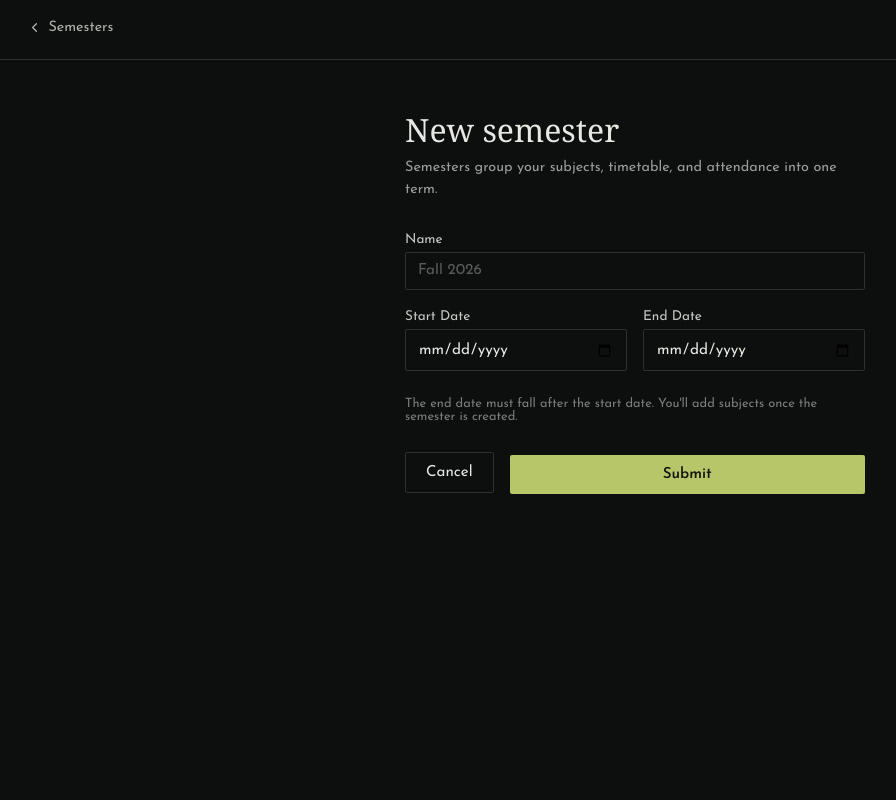
After one commit to SujaySimha2/classlog, a Flask app: page /semesters/create in a window 1280 px wide. The commit adds this page. Shown: the whole page, without its empty margins (5-901 px from the left). Run offline with Flask 3, Linux system fonts and the light colour scheme; the visitor is signed in with stand-in values (Sample User, id 1); some web fonts are replaced.

Commit message:
feat: Create feature to add semesters

```diff
--- a/app/__init__.py
+++ b/app/__init__.py
@@ -9,11 +9,13 @@ from config import DevelopmentConfig
 from .exts import db, migrate, login_manager
 from .main import index
 from .auth import auth
+from .semesters import semesters_bp
 from .models import *
 
 def register_blueprints(app):
     app.register_blueprint(index)
     app.register_blueprint(auth)
+    app.register_blueprint(semesters_bp)
 
 def register_extensions(app):
     db.init_app(app)
--- a/app/auth.py
+++ b/app/auth.py
@@ -25,7 +25,7 @@ def signup():
             password: str = generate_password_hash(request.form.get("password")) # pyright: ignore
             id = "".join(choices(chars, k=5))
             if User.query.filter_by(email=email).first() is not None:
-                flash("Email already exists!")
+                flash("Email already exists!", category="error")
             else:
                 user = User(id=id, username=username, email=email, password_hash=password) # pyright: ignore
                 session["current_user_id"] = user.id
@@ -55,10 +55,10 @@ def login():
 
             else:
                 if user is None:
-                    flash("Email cannot be found!")
+                    flash("Email cannot be found!", category="error")
                 else:
                     if not check_password_hash(user.password_hash, password):
-                        flash("Password is incorrect!")
+                        flash("Password is incorrect!", category="error")
         return render_template("login.html", form=LoginForm())
     else:
         return redirect("/")
--- a/app/forms.py
+++ b/app/forms.py
@@ -1,5 +1,5 @@
 from flask_wtf import FlaskForm
-from wtforms import StringField, PasswordField, SubmitField
+from wtforms.fields import StringField, PasswordField, SubmitField, DateField
 from wtforms.validators import DataRequired
 
 
@@ -14,3 +14,9 @@ class LoginForm(FlaskForm):
     email = StringField(validators=[DataRequired()])
     password = PasswordField(validators=[DataRequired()])
     submit = SubmitField()
+
+class SemesterForm(FlaskForm):
+    name = StringField(validators=[DataRequired()])
+    start_date = DateField(validators=[DataRequired()], format="%d-%m-%Y")
+    end_date = DateField(validators=[DataRequired()], format="%d-%m-%Y")
+    submit = SubmitField()
--- /dev/null
+++ b/app/semesters.py
@@ -0,0 +1,47 @@
+from flask import Blueprint, render_template, redirect, url_for, flash, request, session
+from flask_login import login_required
+#---------------------------------------------------------
+from .exts import db
+from .models import Semester
+from .forms import SemesterForm
+#---------------------------------------------------------
+from random import choices
+from string import ascii_uppercase, ascii_lowercase, digits
+import datetime
+
+semesters_bp = Blueprint("semesters", __name__)
+
+@semesters_bp.route("/semesters/create", methods=["GET", "POST"])
+@login_required
+def create_semester():
+    session["_flashes"] = []
+    chars = ascii_uppercase + ascii_lowercase + digits
+    #if session.get("current_user_id") is not None:
+    if request.method == "POST":
+        name = request.form.get("name")
+        start_date_str = request.form.get("start_date")
+        end_date_str = request.form.get("end_date")
+
+        # Convert string dates to datetime objects
+        start_date = datetime.datetime.strptime(start_date_str, "%Y-%m-%d").date() #pyright:ignore
+        end_date = datetime.datetime.strptime(end_date_str, "%Y-%m-%d").date() #pyright:ignore
+
+        uid = session.get("current_user_id")
+        id = "".join(choices(chars, k=5))
+
+        if start_date >= end_date:
+            flash("Start date must be before end date.", category="error")
+        else:
+            semester = Semester(id=id, uid=uid, name=name, start_date=start_date, end_date=end_date) #pyright:ignore
+            db.session.add(semester)
+            db.session.commit()
+            return redirect(url_for("semesters.list_semesters"))
+    return render_template("create_semester.html", form=SemesterForm())
+    #else:
+     #   flash("You need to be logged in to create a semester.")
+      #  return redirect(url_for("auth.login"))
+
+@semesters_bp.route("/semesters", methods=["GET"])
+@login_required
+def list_semesters():
+    return ""
--- a/app/static/styles/main.css
+++ b/app/static/styles/main.css
@@ -49,7 +49,7 @@ a {
 }
 
 .navbar-link {
-  font-size: 1rem;
+  font-size: 0.95rem;
   color: var(--text);
   text-decoration: none;
   border-bottom: 1px solid transparent;
@@ -78,8 +78,8 @@ a {
 
 .navbar-brand span {
   font-family: var(--font-serif);
-  font-size: 1.25rem;
-  font-weight: 600;
+  font-size: 1.45rem;
+  font-weight: 400;
   letter-spacing: 0.01em;
 }
 
@@ -102,8 +102,8 @@ a {
 
 .auth-panel h1 {
   font-family: var(--font-serif);
-  font-weight: 600;
-  font-size: 1.65rem;
+  font-weight: 400;
+  font-size: 2rem;
   margin: 0 0 0.4rem;
 }
 
@@ -267,13 +267,118 @@ a {
 
 /* ---------- Responsive ---------- */
 
+/* ---------- Minimal top bar (in-app focused pages) ---------- */
+
+.topbar {
+  padding: 1.25rem 2rem;
+  border-bottom: 1px solid var(--border);
+}
+
+.topbar-back {
+  display: inline-flex;
+  align-items: center;
+  gap: 0.4rem;
+  font-size: 0.9rem;
+  color: var(--text);
+  text-decoration: none;
+  opacity: 0.75;
+  transition: opacity 0.15s ease;
+}
+
+.topbar-back:hover {
+  opacity: 1;
+}
+
+.topbar-back svg {
+  width: 15px;
+  height: 15px;
+}
+
+/* ---------- Form page (create/edit resources) ---------- */
+
+.form-main {
+  flex: 1;
+  display: flex;
+  justify-content: center;
+  padding: 3rem 1.5rem;
+}
+
+.form-panel {
+  width: 100%;
+  max-width: 460px;
+}
+
+.form-panel h1 {
+  font-family: var(--font-serif);
+  font-weight: 400;
+  font-size: 2rem;
+  margin: 0 0 0.4rem;
+}
+
+.form-panel .form-subtext {
+  font-size: 0.9rem;
+  color: var(--text);
+  opacity: 0.65;
+  margin: 0 0 2rem;
+  line-height: 1.5;
+}
+
+.field-row {
+  display: flex;
+  gap: 1rem;
+}
+
+.field-row .field-group {
+  flex: 1;
+  min-width: 0;
+}
+
+.field-hint {
+  font-size: 0.8rem;
+  color: var(--text);
+  opacity: 0.5;
+  margin-top: 0.35rem;
+}
+
+.form-actions {
+  display: flex;
+  align-items: center;
+  gap: 1rem;
+  margin-top: 1.75rem;
+}
+
+.form-actions .btn-primary {
+  width: auto;
+  flex: 1;
+}
+
+.btn-secondary {
+  background: transparent;
+  border: 1px solid var(--border);
+  color: var(--text);
+  font-family: var(--font-sans);
+  font-size: 0.95rem;
+  padding: 0.75rem 1.25rem;
+  border-radius: 2px;
+  cursor: pointer;
+  text-decoration: none;
+  display: inline-flex;
+  align-items: center;
+  justify-content: center;
+  transition: border-color 0.15s ease;
+}
+
+.btn-secondary:hover {
+  border-color: var(--text);
+}
+
 @media (max-width: 480px) {
   .navbar {
     padding: 1rem 1.25rem;
   }
 
   .navbar-brand span {
-    font-size: 1.1rem;
+    font-size: 1.25rem;
   }
 
   .auth-panel {
@@ -286,4 +391,17 @@ a {
   .auth-main {
     padding: 2rem 0;
   }
+
+  .topbar {
+    padding: 1rem 1.25rem;
+  }
+
+  .form-main {
+    padding: 2rem 1.25rem;
+  }
+
+  .field-row {
+    flex-direction: column;
+    gap: 0;
+  }
 }
--- /dev/null
+++ b/app/templates/create_semester.html
@@ -0,0 +1,75 @@
+<!DOCTYPE html>
+<html lang="en">
+<head>
+  <meta charset="UTF-8">
+  <meta name="viewport" content="width=device-width, initial-scale=1.0">
+  <title>New semester — ClassLog</title>
+  <link rel="stylesheet" href="{{ url_for('static', filename='styles/main.css') }}">
+</head>
+<body>
+
+  {% with back_url=url_for('semesters.list_semesters'), back_label='Semesters' %}
+    {% include 'partials/topbar.html' %}
+  {% endwith %}
+
+  <main class="form-main">
+    <div class="form-panel">
+      <h1>New semester</h1>
+      <p class="form-subtext">Semesters group your subjects, timetable, and attendance into one term.</p>
+
+      {% with messages = get_flashed_messages(with_categories=true) %}
+        {% if messages %}
+          <ul class="flash-list">
+            {% for category, message in messages %}
+              <li class="flash-message category-{{ category }}">{{ message }}</li>
+            {% endfor %}
+          </ul>
+        {% endif %}
+      {% endwith %}
+
+      <form method="POST" action="{{ url_for('semesters.create_semester') }}" novalidate>
+        {{ form.hidden_tag() if form and form.hidden_tag }}
+
+        <div class="field-group">
+          {{ form.name.label }}
+          {{ form.name(placeholder="Fall 2026") }}
+          {% if form.name.errors %}
+            {% for error in form.name.errors %}
+              <p class="field-error">{{ error }}</p>
+            {% endfor %}
+          {% endif %}
+        </div>
+
+        <div class="field-row">
+          <div class="field-group">
+            {{ form.start_date.label }}
+            {{ form.start_date() }}
+            {% if form.start_date.errors %}
+              {% for error in form.start_date.errors %}
+                <p class="field-error">{{ error }}</p>
+              {% endfor %}
+            {% endif %}
+          </div>
+
+          <div class="field-group">
+            {{ form.end_date.label }}
+            {{ form.end_date() }}
+            {% if form.end_date.errors %}
+              {% for error in form.end_date.errors %}
+                <p class="field-error">{{ error }}</p>
+              {% endfor %}
+            {% endif %}
+          </div>
+        </div>
+        <p class="field-hint">The end date must fall after the start date. You'll add subjects once the semester is created.</p>
+
+        <div class="form-actions">
+          <a class="btn-secondary" href="{{ url_for('semesters.list_semesters') }}">Cancel</a>
+          {{ form.submit(class_="btn-primary") }}
+        </div>
+      </form>
+    </div>
+  </main>
+
+</body>
+</html>
--- /dev/null
+++ b/app/templates/partials/topbar.html
@@ -0,0 +1,8 @@
+<div class="topbar">
+  <a class="topbar-back" href="{{ back_url }}">
+    <svg viewBox="0 0 24 24" fill="none" xmlns="http://www.w3.org/2000/svg">
+      <path d="M15 6L9 12L15 18" stroke="currentColor" stroke-width="2" stroke-linecap="round" stroke-linejoin="round"/>
+    </svg>
+    {{ back_label }}
+  </a>
+</div>
```
